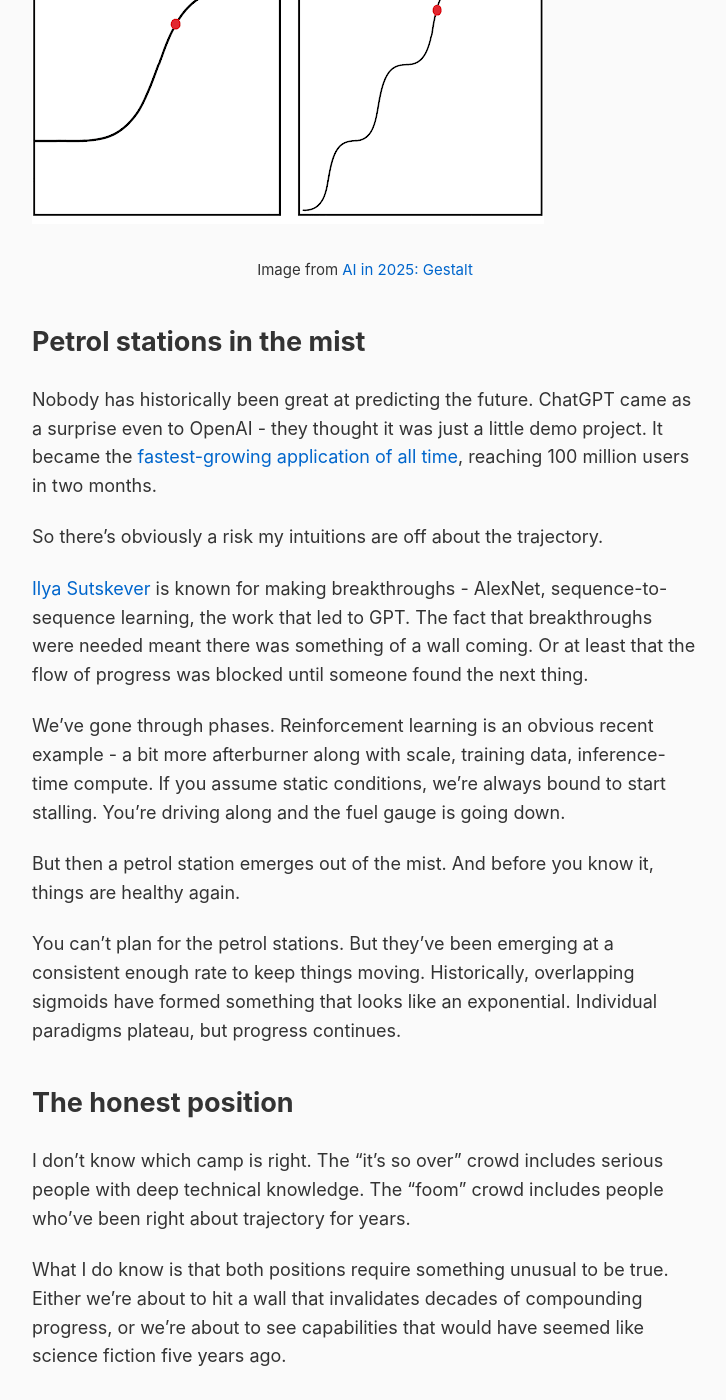
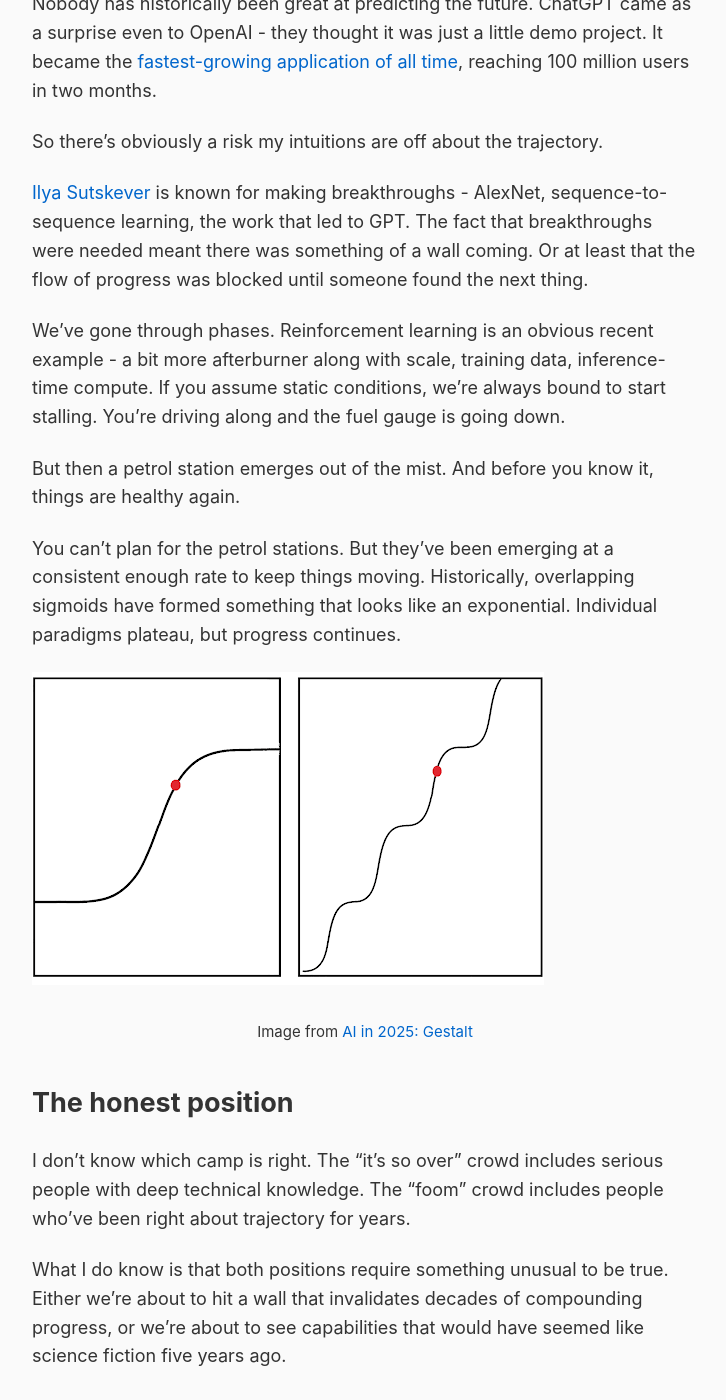
Before and after one commit to rob137/rob137.github.io, a Jekyll site: the page built from _posts/2026-01-06-local-maximum.md, in a window 1280 px wide and 1400 px high, scrolled down 1435 px. Shown: the whole window, without its empty margins (275-1001 px from the left). Built offline with Jekyll 4.4.1, drawn with Linux system fonts in a browser that asks for light colours.

Commit message:
Move image to petrol stations section where it illustrates the point

```diff
--- a/_posts/2026-01-06-local-maximum.md
+++ b/_posts/2026-01-06-local-maximum.md
@@ -24,10 +24,6 @@ But within the field - particularly at the machine learning end, and in some of
 
 It seems paradoxical for the industry to be split between "foom" and "it's so over." These are not close positions.
 
-![Overlapping sigmoids forming an exponential](/assets/images/sigmoids.webp)
-
-<center><small>Image from <a href="https://www.lesswrong.com/posts/Q9ewXs8pQSAX5vL7H/ai-in-2025-gestalt">AI in 2025: Gestalt</a></small></center>
-
 ## Petrol stations in the mist
 
 Nobody has historically been great at predicting the future. ChatGPT came as a surprise even to OpenAI - they thought it was just a little demo project. It became the [fastest-growing application of all time](https://time.com/6253615/chatgpt-fastest-growing/), reaching 100 million users in two months.
@@ -42,6 +38,10 @@ But then a petrol station emerges out of the mist. And before you know it, thing
 
 You can't plan for the petrol stations. But they've been emerging at a consistent enough rate to keep things moving. Historically, overlapping sigmoids have formed something that looks like an exponential. Individual paradigms plateau, but progress continues.
 
+![Overlapping sigmoids forming an exponential](/assets/images/sigmoids.webp)
+
+<center><small>Image from <a href="https://www.lesswrong.com/posts/Q9ewXs8pQSAX5vL7H/ai-in-2025-gestalt">AI in 2025: Gestalt</a></small></center>
+
 ## The honest position
 
 I don't know which camp is right. The "it's so over" crowd includes serious people with deep technical knowledge. The "foom" crowd includes people who've been right about trajectory for years.
```
